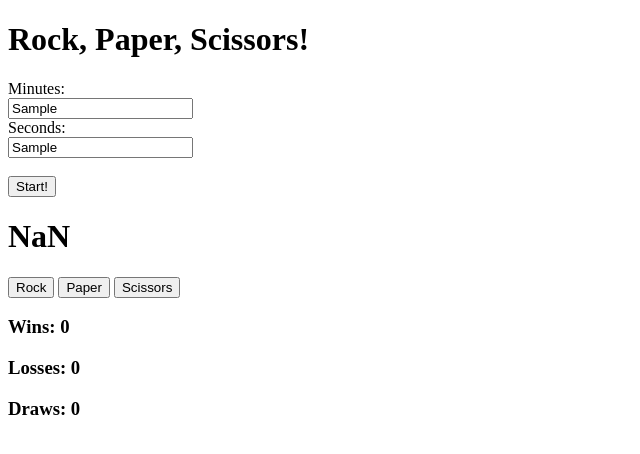
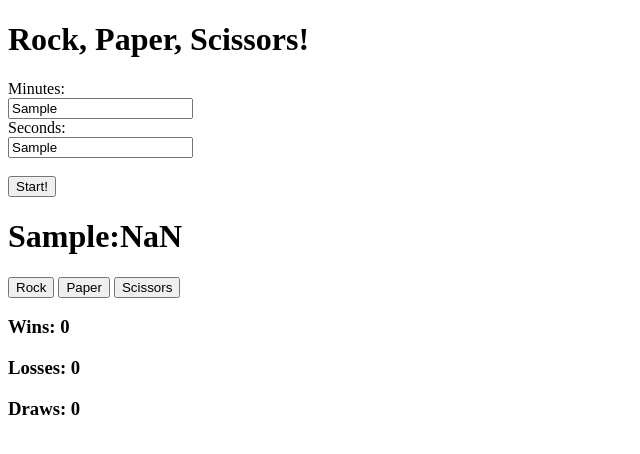
Before and after one commit to burtoncooke/Rock-Paper-Scissors, a plain HTML site: page index.html in a window 1280 px wide. Both pictures are taken after typing "Sample", "Sample" into the empty fields and a click on the input "Start!". Shown: the whole page, without its empty margins (0-640 px from the left). Drawn offline with Linux system fonts and the light colour scheme.

Commit message:
fix time formatting

```diff
--- a/lib/timer.js
+++ b/lib/timer.js
@@ -1,4 +1,4 @@
-$( "#timer" ).submit(function( event ) {
+$('#timer').submit(function( event ) {
 
   $('.move').prop('disabled', false);
 
@@ -8,7 +8,7 @@ $( "#timer" ).submit(function( event ) {
   var timerMilliseconds = $inputs[0].value * 60 * 1000 + $inputs[1].value * 1000;
 
 
-  timerDisplay(timerMilliseconds);
+  timerDisplay(timerMilliseconds, $inputs[0].value, $inputs[1].value);
 
   event.preventDefault();
 });
@@ -16,15 +16,15 @@ $( "#timer" ).submit(function( event ) {
 
 
 
-function timerDisplay(timerMilliseconds) {
+function timerDisplay(timerMilliseconds, minutes, seconds) {
 
   var timeLeft = timerMilliseconds;
 
+  if(minutes === "") {
+    minutes = 0;
+  }
+
   var timer = setInterval(function() {
-
-    timeLeft -= 1000;
-    $('.timeleft h1').text(timeLeft / 1000);
-    // console.log("timeLeft:", (timeLeft / 1000))
 
     if(timeLeft === 0) {
       $('.move').prop('disabled', true);
@@ -32,7 +32,18 @@ function timerDisplay(timerMilliseconds) {
       clearInterval(timer);
     }
     else {
-      $('.timeleft h1').text(timeLeft / 1000);
+      $('.timeleft h1').text(minutes + ":" + (seconds < 10 ? "0" + seconds : seconds));
     }
+
+
+    if(seconds === 0) {
+      seconds = 59;
+      minutes--;
+    }
+    else {
+      seconds--;
+    }
+
+    timeLeft -= 1000;
   }, 1000)
 }
```
Also changed, not shown: index.html (+1 -1 lines), lib/game.js (+0 -7 lines).
